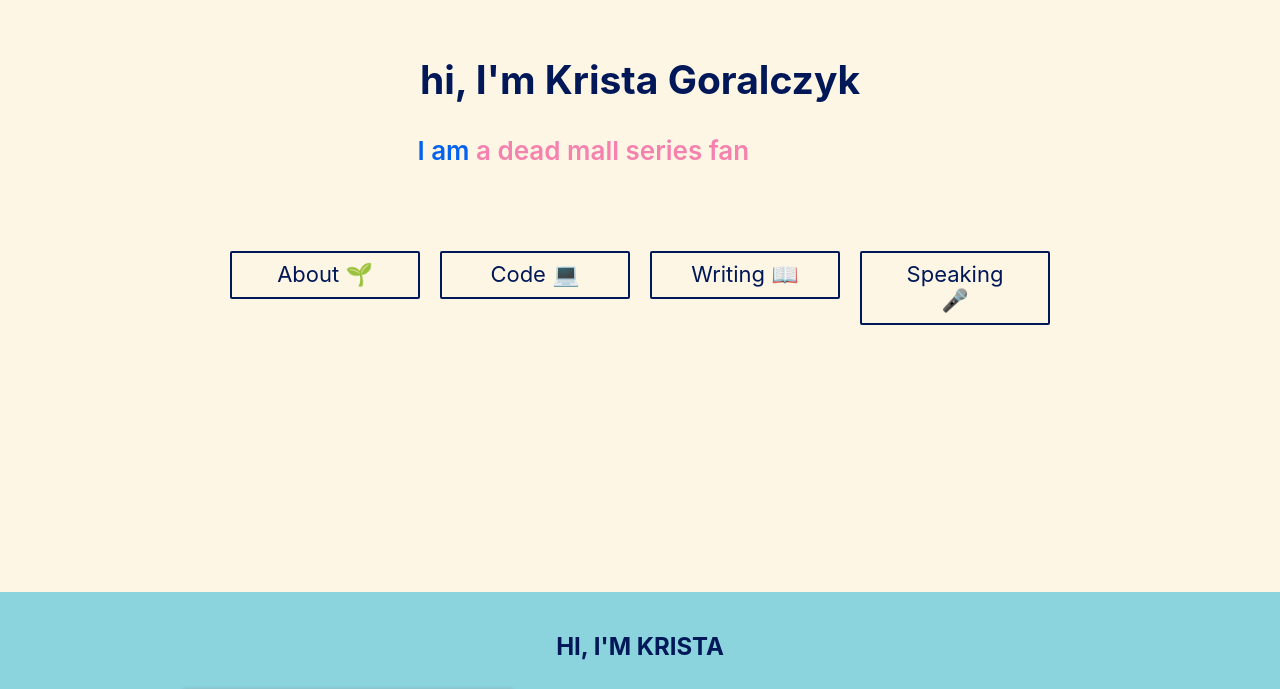
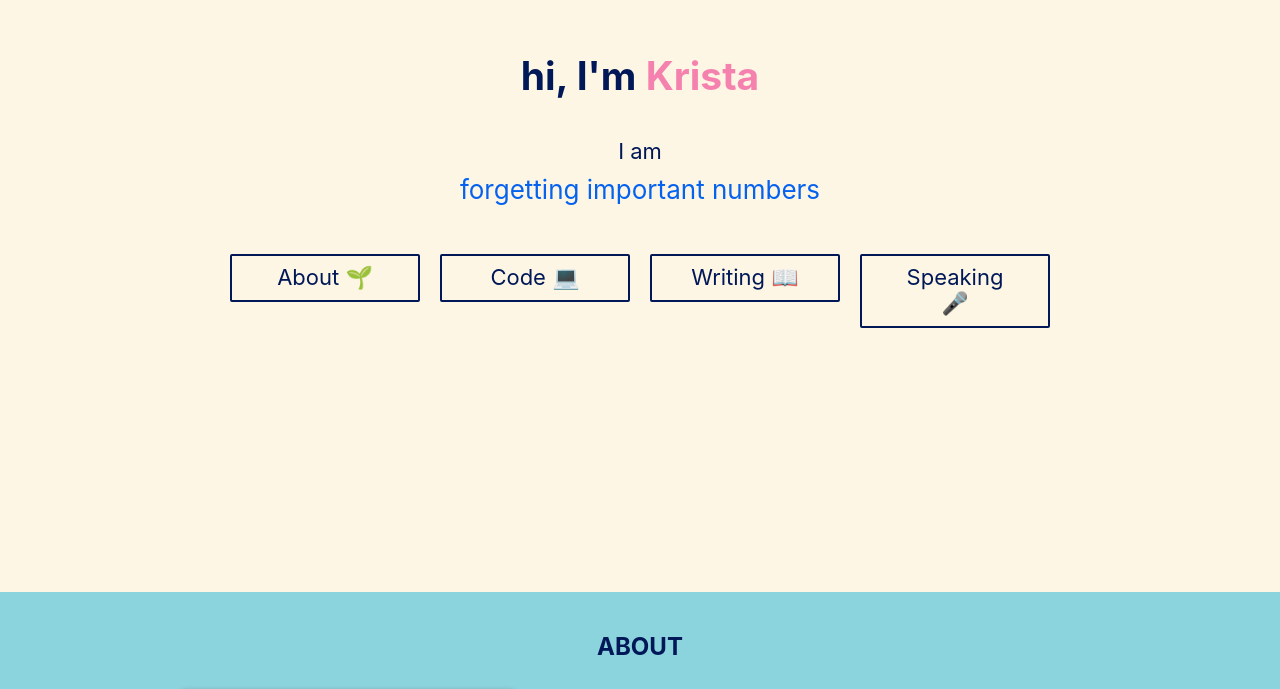
Before and after one commit to kristajg/kg-portfolio-site, a React (Create React App) app: page / in a window 1280 px wide. Shown: the part 208-897 px from the top of the page. Built offline with nearby package versions, Linux system fonts and the light colour scheme; grey boxes are pictures that could not be loaded.

Commit message:
tweaks to site

```diff
--- a/src/assets/styles/index.scss
+++ b/src/assets/styles/index.scss
@@ -44,23 +44,40 @@ a {
   font-size: calc(10px + 2vmin);
   color: $headline;
 
+  .main-copy {
+    height: 100px;
+    .name-text {
+      color: $button;
+    }
+  }
+
   .subheader-copy {
     display: block;
     clear: both;
     height: 80px;
-    padding-left: 23.5%;
+    padding-top: 18px;
+    text-transform: lowercase;
     color: $bold-blue;
-    @media (max-width: 750px) {
-      padding-left: 15.5%;
+    .non-dynamic {
+      padding-bottom: 10px;
+      color: $headline;
+      font-size: 22px;
+      text-transform: none;
     }
-    .subheader-copy-full-text {
-      float: left;
-      font-weight: 600;
-      .subheader-copy-dynamic-text {
-        color: $button;
-        text-transform: lowercase;
-      }
-    }
+    // .subheader-copy-dynamic-text {
+    //   color: $button;
+    // }
+    // @media (max-width: 768px) {
+    //   padding-left: 10%;
+    // }
+    // .subheader-copy-full-text {
+    //   float: left;
+    //   font-weight: 600;
+    //   .subheader-copy-dynamic-text {
+    //     color: $button;
+    //     text-transform: lowercase;
+    //   }
+    // }
   }
 }
 
--- a/src/components/AboutSection.js
+++ b/src/components/AboutSection.js
@@ -1,28 +1,22 @@
 import React from 'react';
 
 import kg from '../assets/images/kg_about.jpg';
-import resume from '../assets/images/kristaGoralczyk_resume.pdf';
 
 export default function AboutSection(){
   return (
     <div className='content-section' id='section-about'>
-      <div className='content-header'>Hi, I&#39;m Krista</div>
+      <div className='content-header'>About</div>
       <div className='content-body'>
         <div className='content-flex-container'>
           <div className='bio-pic'>
             <img src={kg} className='bio-img' alt='Krista' />
           </div>
           <p className='bio-paragraph'>
-            Currently I&#39;m <b>based in the DC area</b>, but am <b>originally from Pittsburgh</b>. Yes, I am familiar with pierogi both as a food (delicious) and as a mascot (❤️ Jalapeno Hannah).
+            I&#39;m <b>based in Pittsburgh</b>, and yes: I am familiar with the concept of pierogi both as a food (🥟 delicious) and as a mascot (💚 Jalapeno Hannah).
             <br/><br/>
-            As a <b>solutions architect &#38; programmer</b>, I believe tech products should be performant, secure, and most importantly, pragmatic. For inquiries regarding technical consultation, web development, or speaking opportunities <a href="mailto:krista.goralczyk@gmail.com">drop me a line</a>. Find my <a href={resume} target='_blank' rel="noreferrer">resume here</a>.
+            I like writing and making video games. Right now I'm working on a little bit of both. Play my latest Pico-8 game <a href='https://www.lexaloffle.com/bbs/?tid=150987' target='_blank' rel="noreferrer">The Hungry Seagull</a>. Will you score high enough to be crowned the fry queen?
             <br/><br/>
-            When I'm not at work, you can find me reading through the huge stack of books that is constantly replenished and therefore never gets any smaller. With a sundry of interests (anything from making latch hook rugs to weight lifting) I'm always working on a few projects. Find more below.
-            <br/><br/>
-            <b>Latest Side Projects:</b><br/>
-            • <a href='https://www.lexaloffle.com/bbs/?tid=150987' target='_blank' rel="noreferrer">The Hungry Seagull</a> - Pico-8 video game<br/>
-            • working on <a href='https://HelloWorldWork.com' target='_blank' rel="noreferrer">HelloWorldWork</a> - for all your Twilio &#38; tech consultation needs<br/>
-            • maintaining my compost bin - AKA earthworm metropolis
+            You can find me reading through the huge stack of books that is constantly replenished and therefore never gets any smaller. With a sundry of interests (anything from making latch hook rugs to weight lifting) I'm always working on a few projects. Find more below.
           </p>
         </div>
       </div>
--- a/src/components/Footer.js
+++ b/src/components/Footer.js
@@ -4,7 +4,7 @@ import li_icon from '../assets/images/linkedin_icon.svg';
 export const Footer = () => {
   return (
     <div className='footer-container'>
-      <div>Copyright 2023-2025 © Krista Goralczyk. Built with React &#38; Sass, <a href='https://github.com/kristajg/kg-portfolio-site' target='_blank' rel='noreferrer'>view source code here</a>.</div>
+      <div>Copyright 2026 © Krista Goralczyk. Built with React &#38; Sass, <a href='https://github.com/kristajg/kg-portfolio-site' target='_blank' rel='noreferrer'>view source code here</a>.</div>
       <hr />
       <a title='Github' href='https://github.com/kristajg' target='_blank' rel="noreferrer">
         <img src={github_icon} alt='Github Icon' />
--- a/src/components/Header.js
+++ b/src/components/Header.js
@@ -3,24 +3,24 @@ import React, { Component } from 'react';
 import Button from './Button';
 
 const copyPriority = [
-  'an engineer',
-  'a solutions architect',
+  'a writer',
+  // 'a game developer',
 ];
 
 const copySecondary = [
-  'an engineer',
-  'a solutions architect',
   'a writer',
-  'a casual cyclist',
-  'a Dead Mall Series Fan',
-  'a proud zune owner',
+  'a game developer',
+  'a programmer',
   'a bird enthusiast',
-  'a lifelong learner',
-  'a pixel art enjoyer',
-  'trying to walk 10k steps per day',
+  'reading lore',
+  'touring the facility and picking up slack',
+  'drawing bean-shaped humanoids',
   'reminiscing about flip phones',
   'looking at the weather app',
   'overwhelmed by possibility',
+  'trying to enjoy life as much as t-pain does',
+  're-rolling a night elf druid for the 100th time',
+  'forgetting important numbers',
 ];
 
 class Header extends Component {
@@ -79,11 +79,17 @@ class Header extends Component {
     const { copyList, currentCopyIndex } = this.state;
     return (
       <header className='app-header'>
-        <h2>hi, I'm <span className='name-text'>Krista Goralczyk</span></h2>
+        <div className='main-copy'>
+          <h2>hi, I'm <span className='name-text'>Krista</span></h2>
+        </div>
         <div className='subheader-container'>
           <div className='subheader-copy'>
-            <div className='subheader-copy-full-text'>I am <span className='subheader-copy-dynamic-text' >{copyList[currentCopyIndex]}</span></div>
+            <div className='non-dynamic'>
+              I am
+            </div>
+            {copyList[currentCopyIndex]}
           </div>
+
           <div className='subheader-button-container'>
             <ul>
               <li>
```
Also changed, not shown: 2 other files (tests, documents, lock files or other folders).
